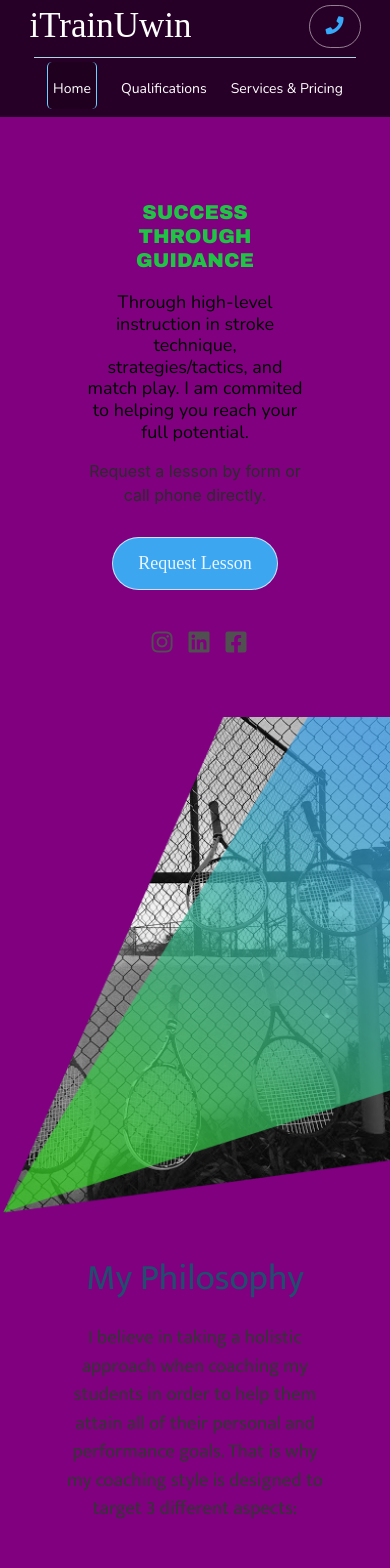
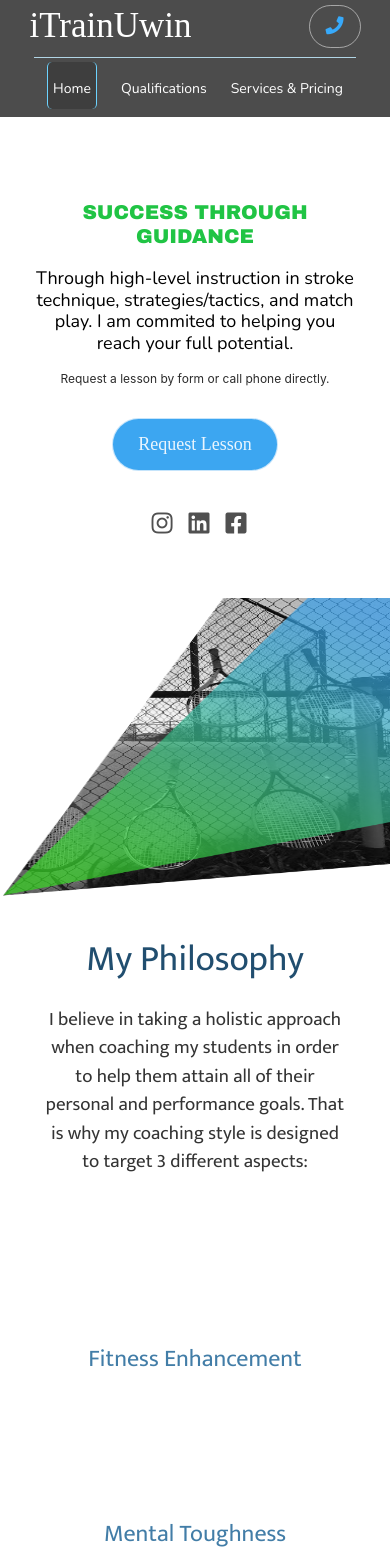
Before and after one commit to mtaslagyan/itrainuwin, a React (Create React App) app: page / in a window 390 px wide. Shown: the top 1568 px of the page. Built offline with nearby package versions, Linux system fonts and the light colour scheme; grey boxes are pictures that could not be loaded; a web font is replaced by a local one.

Commit message:
Add files via upload

```diff
--- a/src/components/Bio/Qualifications.js
+++ b/src/components/Bio/Qualifications.js
@@ -22,7 +22,7 @@ const Bio_Home = () => {
                     <li>CPR Certified</li>
                   </ul>
                 </div>
-                <div className="col-6 col-lg-5">
+                <div className="col-6 col-lg-5 second_row">
                   <ul className="qualifications">
                     <li>Bilingual: English and Spanish</li>
                     <li>24+ years playing experience</li>
--- a/src/components/Navbar/Navbar.js
+++ b/src/components/Navbar/Navbar.js
@@ -16,7 +16,7 @@ const Navbar = () => {
         </div>
 
         <hr className="navbar-divider my-1"/>
-        <div className="col-12 query-nav2">
+        <div className="col-12 query-nav2 px-0">
           <div className="px-0 navbar-tabs d-flex justify-content-center">
             <NavLink className="navbar-home2" to="/" exact activeClassName="active-link">Home</NavLink>
             <NavLink className="navbar-bio2 mx-4" to="/qualifications" exact activeClassName="active-link">Qualifications</NavLink>
--- a/src/index.css
+++ b/src/index.css
@@ -763,9 +763,9 @@ input{
 /* for EXP bubbles */
 @media (max-width: 1253px)
 {
-  body{
+  /* body{
     background:pink;
-  }
+  } */
   .title{
     font-size:34px;
   }
@@ -786,9 +786,9 @@ input{
 /* large */
 @media (max-width: 1199px)
 {
-  body{
+  /* body{
     background:green;
-  }
+  } */
   .title{
     font-size:31px;
   }
@@ -819,9 +819,9 @@ input{
 /* for EXP bubbles */
 @media (max-width: 1100px)
 {
-  body{
+  /* body{
     background:orange;
-  }
+  } */
   .title{
     font-size:27px;
   }
@@ -857,9 +857,9 @@ input{
 /* medium */
 @media (max-width: 991.98px)
 {
-  body{
+  /* body{
     background:red;
-  }
+  } */
   .title{
     font-size:20px;
   }
@@ -933,9 +933,9 @@ input{
 /* small */
 @media (max-width: 767px)
 {
-  body{
+  /* body{
     background:white;
-  }
+  } */
   .banner-text{
     margin-top:200px;
     text-align:center;
@@ -1056,14 +1056,17 @@ input{
   .navbar-bio2{
     font-size:16px;
   }
+  .onlineorcall{
+    font-size:12px;
+  }
 }
 
 /* XS */
 @media (max-width: 424px)
 {
-  body{
+  /* body{
     background:purple;
-  }
+  } */
 
   .gallery img{
     width:33.33333333333333%;
@@ -1126,6 +1129,29 @@ input{
   .navbar-bio2{
     font-size:14px;
   }
+  .second_row ul{
+    padding:0;
+  }
+  .services img{
+    width:50px;
+  }
+  .services-offered{
+    font-size:14px;
+  }
+  .banner-text{
+    padding-left:50px;
+    padding-right:50px;
+  }
+  .homeImg{
+    height:300px;
+  }
+  .teachingStyle-intro{
+    margin-left:0;
+    width:100%;
+  }
+  .teaching-icons{
+    width: 100px;
+  }
 
 }
 
@@ -1133,9 +1159,9 @@ input{
 /* XXS */
 @media (max-width: 320px)
 {
-  body{
+  /* body{
     background:rgb(87, 245, 245);
-  }
+  } */
   .req_sticky-btn{
     font-size:16px;
   }
@@ -1144,6 +1170,34 @@ input{
   }
   .quotesImageEnd{
     margin-left:80px;
+  }
+  .navbar-requestLesson2,
+  .navbar-home2,
+  .navbar-bio2{
+    font-size:12px;
+  }
+  .banner-text{
+    padding-left:20px;
+    padding-right:20px;
+  }
+  .experience-listed li {
+    margin-left: 10px;
+    margin-right: 10px;
+    text-align: center;
+  }
+  .qualifications li {
+    font-size: 12px;
+  }
+  .pricing-info{
+    font-size:12px;
+  }
+  .pricing-title,
+  .services-title,
+  .experience-title,
+  .teachingStyle-title,
+  .award-title,
+  .testimonials-title{
+    font-size:28px;
   }
 
 }
```
